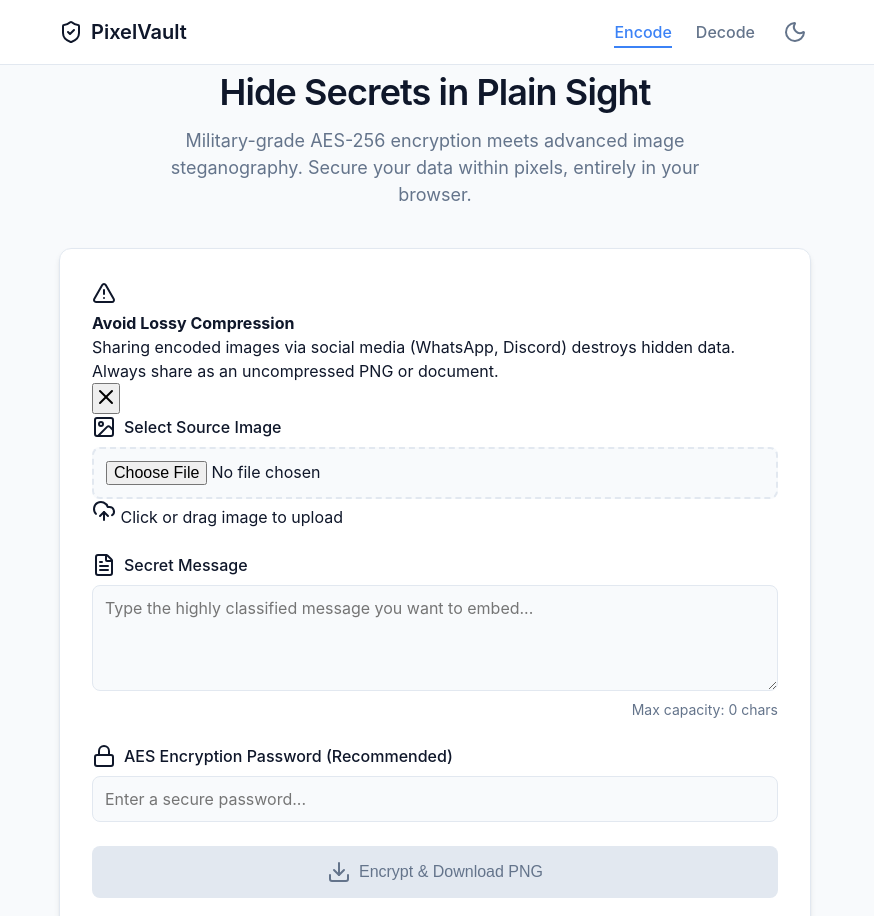
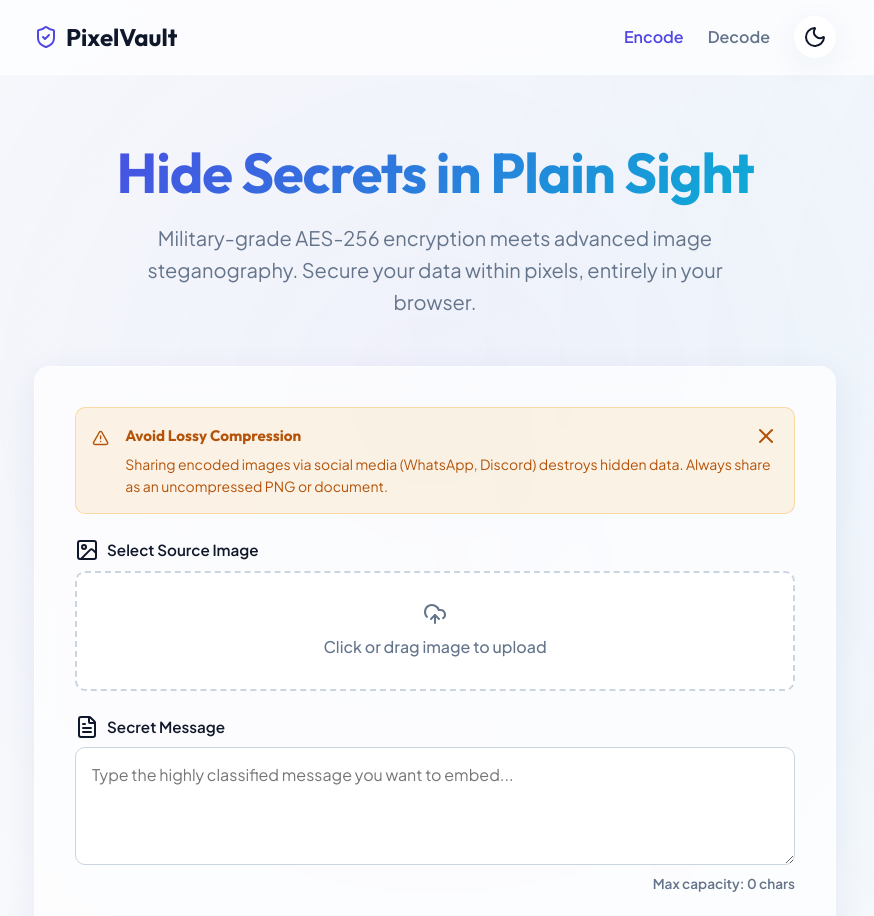
Before and after one commit to kdippan/pixelvault-steganography, a plain HTML site: page index.html in a window 1280 px wide. Shown: the top 916 px of the page, without its empty margins (205-1079 px from the left). Drawn offline with nearby package versions, Linux system fonts and the light colour scheme.

Commit message:
Refactor CSS variables and component styles
Updated CSS variables for theming and improved styles for various components.

```diff
--- a/assets/css/style.css
+++ b/assets/css/style.css
@@ -1,455 +1,244 @@
+/* ==========================================================================
+   Modern Variables & Theming
+   ========================================================================== */
 :root {
-    --primary-color: #0f172a;
-    --primary-hover: #1e293b;
-    --accent-color: #3b82f6;
-    --accent-hover: #2563eb;
-    --bg-color: #f8fafc;
-    --surface-color: #ffffff;
+    --primary-bg: #f8fafc;
+    --glass-bg: rgba(255, 255, 255, 0.7);
+    --glass-border: rgba(255, 255, 255, 0.5);
     --text-main: #0f172a;
     --text-muted: #64748b;
-    --border-color: #e2e8f0;
-    --radius-md: 8px;
-    --radius-lg: 12px;
-    --shadow-sm: 0 1px 2px 0 rgb(0 0 0 / 0.05);
-    --shadow-md: 0 4px 6px -1px rgb(0 0 0 / 0.1), 0 2px 4px -2px rgb(0 0 0 / 0.1);
-    --shadow-lg: 0 10px 15px -3px rgb(0 0 0 / 0.1), 0 4px 6px -4px rgb(0 0 0 / 0.1);
+    --accent-color: #4f46e5;
+    --accent-hover: #4338ca;
+    --gradient-brand: linear-gradient(135deg, #4f46e5 0%, #06b6d4 100%);
+    --input-bg: #ffffff;
+    --input-border: #cbd5e1;
+    --shadow-glass: 0 8px 32px 0 rgba(31, 38, 135, 0.07);
+    --radius-lg: 16px;
+    --radius-md: 10px;
     --transition: all 0.3s cubic-bezier(0.4, 0, 0.2, 1);
 }
 
 [data-theme="dark"] {
-    --primary-color: #f8fafc;
-    --primary-hover: #e2e8f0;
-    --bg-color: #0f172a;
-    --surface-color: #1e293b;
+    --primary-bg: #0f172a;
+    --glass-bg: rgba(30, 41, 59, 0.7);
+    --glass-border: rgba(255, 255, 255, 0.05);
     --text-main: #f8fafc;
     --text-muted: #94a3b8;
-    --border-color: #334155;
-    --shadow-md: 0 4px 6px -1px rgb(0 0 0 / 0.3), 0 2px 4px -2px rgb(0 0 0 / 0.3);
-    --shadow-lg: 0 10px 15px -3px rgb(0 0 0 / 0.4), 0 4px 6px -4px rgb(0 0 0 / 0.4);
+    --accent-color: #6366f1;
+    --accent-hover: #4f46e5;
+    --gradient-brand: linear-gradient(135deg, #6366f1 0%, #0ea5e9 100%);
+    --input-bg: rgba(15, 23, 42, 0.6);
+    --input-border: #334155;
+    --shadow-glass: 0 8px 32px 0 rgba(0, 0, 0, 0.3);
 }
 
-@media (prefers-color-scheme: dark) {
-    :root:not([data-theme="light"]) {
-        --primary-color: #f8fafc;
-        --primary-hover: #e2e8f0;
-        --bg-color: #0f172a;
-        --surface-color: #1e293b;
-        --text-main: #f8fafc;
-        --text-muted: #94a3b8;
-        --border-color: #334155;
-        --shadow-md: 0 4px 6px -1px rgb(0 0 0 / 0.3), 0 2px 4px -2px rgb(0 0 0 / 0.3);
-        --shadow-lg: 0 10px 15px -3px rgb(0 0 0 / 0.4), 0 4px 6px -4px rgb(0 0 0 / 0.4);
-    }
+/* ==========================================================================
+   Global Reset & Typography
+   ========================================================================== */
+* { margin: 0; padding: 0; box-sizing: border-box; }
+
+body {
+    font-family: 'Plus Jakarta Sans', sans-serif;
+    background-color: var(--primary-bg);
+    color: var(--text-main);
+    line-height: 1.6;
+    min-height: 100vh;
+    display: flex;
+    flex-direction: column;
+    overflow-x: hidden;
+    position: relative;
+    transition: background-color 0.4s ease;
 }
 
-@keyframes slideUpFade {
-    0% { opacity: 0; transform: translateY(20px); }
-    100% { opacity: 1; transform: translateY(0); }
-}
-
-* {
-    margin: 0;
-    padding: 0;
-    box-sizing: border-box;
-}
-
-body {
-    font-family: 'Inter', sans-serif;
-    background-color: var(--bg-color);
-    color: var(--text-main);
-    line-height: 1.5;
-    display: flex;
-    flex-direction: column;
-    min-height: 100vh;
-    transition: background-color 0.3s ease, color 0.3s ease;
+h1, h2, h3, .brand {
+    font-family: 'Outfit', sans-serif;
 }
 
 .container {
     width: 100%;
-    max-width: 800px;
+    max-width: 850px;
     margin: 0 auto;
     padding: 0 1.5rem;
+    position: relative;
+    z-index: 2;
 }
 
-.navbar {
-    background-color: var(--surface-color);
-    border-bottom: 1px solid var(--border-color);
-    padding: 1rem 0;
-    position: sticky;
-    top: 0;
-    z-index: 10;
-    transition: background-color 0.3s ease, border-color 0.3s ease;
+/* ==========================================================================
+   Ambient Animated Background
+   ========================================================================== */
+.ambient-background {
+    position: fixed;
+    top: -50%; left: -50%; width: 200%; height: 200%;
+    background: radial-gradient(circle at 50% 50%, rgba(79, 70, 229, 0.05) 0%, transparent 50%),
+                radial-gradient(circle at 80% 20%, rgba(6, 182, 212, 0.05) 0%, transparent 40%);
+    z-index: 0;
+    pointer-events: none;
+    animation: rotateAmbient 60s linear infinite;
+}
+[data-theme="dark"] .ambient-background {
+    background: radial-gradient(circle at 50% 50%, rgba(99, 102, 241, 0.1) 0%, transparent 50%),
+                radial-gradient(circle at 80% 20%, rgba(14, 165, 233, 0.08) 0%, transparent 40%);
+}
+@keyframes rotateAmbient { 100% { transform: rotate(360deg); } }
+
+/* ==========================================================================
+   Glassmorphism Utilities
+   ========================================================================== */
+.glass-panel {
+    background: var(--glass-bg);
+    backdrop-filter: blur(12px);
+    -webkit-backdrop-filter: blur(12px);
+    border: 1px solid var(--glass-border);
+    border-radius: var(--radius-lg);
+    box-shadow: var(--shadow-glass);
 }
 
-.nav-container {
-    display: flex;
-    justify-content: space-between;
-    align-items: center;
+/* ==========================================================================
+   Navigation
+   ========================================================================== */
+.navbar {
+    position: sticky; top: 0; z-index: 50;
+    padding: 1rem 0;
+    background: var(--glass-bg);
+    backdrop-filter: blur(16px);
+    border-bottom: 1px solid var(--glass-border);
+}
+.nav-container { display: flex; justify-content: space-between; align-items: center; }
+.brand {
+    display: flex; align-items: center; gap: 0.5rem;
+    font-weight: 700; font-size: 1.5rem;
+    color: var(--text-main); text-decoration: none;
+}
+.brand-icon { color: var(--accent-color); }
+.nav-links { display: flex; align-items: center; gap: 1.5rem; }
+.nav-links a {
+    text-decoration: none; color: var(--text-muted); font-weight: 600;
+    transition: var(--transition);
+}
+.nav-links a:hover, .nav-links a.active { color: var(--accent-color); }
+.theme-btn {
+    background: none; border: none; color: var(--text-main);
+    cursor: pointer; display: flex; align-items: center;
+    padding: 0.5rem; border-radius: 50%; background: var(--input-bg);
+    box-shadow: var(--shadow-glass); border: 1px solid var(--glass-border);
+    transition: var(--transition);
+}
+.theme-btn:hover { transform: scale(1.1); color: var(--accent-color); }
+
+/* ==========================================================================
+   Hero Section
+   ========================================================================== */
+.page-header { text-align: center; margin: 4rem 0 3rem; }
+.gradient-text {
+    background: var(--gradient-brand);
+    -webkit-background-clip: text;
+    -webkit-text-fill-color: transparent;
+    font-size: 3.5rem; font-weight: 700; line-height: 1.2;
+    margin-bottom: 1rem; letter-spacing: -1px;
+}
+.page-header p {
+    color: var(--text-muted); font-size: 1.25rem; max-width: 600px; margin: 0 auto;
 }
 
-.brand {
-    display: flex;
-    align-items: center;
-    gap: 0.5rem;
-    font-weight: 600;
-    font-size: 1.25rem;
-    color: var(--primary-color);
-    text-decoration: none;
-    transition: var(--transition);
+/* ==========================================================================
+   Tool Section (Inputs, Uploads)
+   ========================================================================== */
+.tool-section { padding: 2.5rem; margin-bottom: 4rem; }
+.input-group { margin-bottom: 1.5rem; display: flex; flex-direction: column; gap: 0.5rem; }
+.input-group label {
+    font-weight: 600; display: flex; align-items: center; gap: 0.5rem;
+    color: var(--text-main); font-size: 0.95rem;
+}
+.input-group label i { width: 18px; height: 18px; color: var(--accent-color); }
+
+/* Custom File Upload Styling */
+.file-upload-wrapper { position: relative; width: 100%; height: 120px; }
+.file-upload-wrapper input[type="file"] {
+    position: absolute; width: 100%; height: 100%; opacity: 0; cursor: pointer; z-index: 2;
+}
+.file-upload-visual {
+    position: absolute; top: 0; left: 0; width: 100%; height: 100%;
+    border: 2px dashed var(--input-border); border-radius: var(--radius-md);
+    display: flex; flex-direction: column; justify-content: center; align-items: center;
+    background: var(--input-bg); color: var(--text-muted); transition: var(--transition);
+    z-index: 1; gap: 0.5rem; font-weight: 500;
+}
+.file-upload-wrapper:hover .file-upload-visual {
+    border-color: var(--accent-color); background: rgba(99, 102, 241, 0.05); color: var(--accent-color);
 }
 
-.brand:hover {
-    transform: scale(1.02);
+textarea, input[type="password"] {
+    width: 100%; padding: 1rem; border-radius: var(--radius-md);
+    background: var(--input-bg); border: 1px solid var(--input-border);
+    color: var(--text-main); font-family: 'Plus Jakarta Sans', sans-serif;
+    font-size: 1rem; transition: var(--transition); outline: none;
 }
-
-.nav-links {
-    display: flex;
-    align-items: center;
-    gap: 1.5rem;
-}
-
-.nav-links a {
-    text-decoration: none;
-    color: var(--text-muted);
-    font-weight: 500;
-    transition: var(--transition);
-    position: relative;
-}
-
-.nav-links a::after {
-    content: '';
-    position: absolute;
-    width: 0;
-    height: 2px;
-    bottom: -4px;
-    left: 0;
-    background-color: var(--accent-color);
-    transition: var(--transition);
-}
-
-.nav-links a:hover::after,
-.nav-links a.active::after {
-    width: 100%;
-}
-
-.nav-links a:hover,
-.nav-links a.active {
-    color: var(--accent-color);
-}
-
-.theme-btn {
-    background: none;
-    border: none;
-    color: var(--text-muted);
-    cursor: pointer;
-    padding: 0.25rem;
-    display: flex;
-    align-items: center;
-    justify-content: center;
-    transition: var(--transition);
-    outline: none;
-}
-
-.theme-btn:hover {
-    color: var(--accent-color);
-}
-
-main {
-    flex: 1;
-    padding: 3rem 1.5rem;
-}
-
-.page-header {
-    text-align: center;
-    margin-bottom: 2.5rem;
-    animation: slideUpFade 0.6s ease-out forwards;
-}
-
-.page-header h1 {
-    font-size: 2.25rem;
-    font-weight: 600;
-    margin-bottom: 0.5rem;
-    letter-spacing: -0.025em;
-    color: var(--primary-color);
-}
-
-.page-header p {
-    color: var(--text-muted);
-    font-size: 1.125rem;
-    max-width: 600px;
-    margin: 0 auto;
-}
-
-.card {
-    background-color: var(--surface-color);
-    border-radius: var(--radius-lg);
-    box-shadow: var(--shadow-md);
-    padding: 2rem;
-    border: 1px solid var(--border-color);
-    animation: slideUpFade 0.8s ease-out forwards;
-    transition: var(--transition);
-}
-
-.card:hover {
-    box-shadow: var(--shadow-lg);
-}
-
-.input-group {
-    display: flex;
-    flex-direction: column;
-    gap: 0.5rem;
-    margin-bottom: 1.5rem;
-}
-
-.input-group label {
-    font-weight: 500;
-    display: flex;
-    align-items: center;
-    gap: 0.5rem;
-    color: var(--text-main);
-}
-
-input[type="file"], textarea, input[type="password"] {
-    display: block;
-    width: 100%;
-    padding: 0.75rem;
-    border-radius: var(--radius-md);
-    transition: var(--transition);
-    background-color: var(--bg-color);
-    color: var(--text-main);
-    font-family: inherit;
-    font-size: 1rem;
-    border: 1px solid var(--border-color);
-}
-
-input[type="file"] {
-    border: 2px dashed var(--border-color);
-    cursor: pointer;
-}
-
-input[type="file"]:hover {
-    border-color: var(--accent-color);
-    background-color: var(--surface-color);
-}
-
-textarea {
-    resize: vertical;
-}
-
 textarea:focus, input[type="password"]:focus {
-    outline: none;
-    border-color: var(--accent-color);
-    box-shadow: 0 0 0 3px rgba(59, 130, 246, 0.1);
-    background-color: var(--surface-color);
-}
-
-.capacity-indicator {
-    font-size: 0.875rem;
-    color: var(--text-muted);
-    text-align: right;
-    transition: color 0.3s ease;
+    border-color: var(--accent-color); box-shadow: 0 0 0 4px rgba(99, 102, 241, 0.1);
 }
 
 .image-preview-container {
-    width: 100%;
-    max-height: 400px;
-    overflow: hidden;
-    border-radius: var(--radius-md);
-    margin-bottom: 1.5rem;
-    display: none;
-    background-color: var(--bg-color);
-    border: 1px solid var(--border-color);
-    justify-content: center;
-    align-items: center;
-    animation: slideUpFade 0.5s ease-out forwards;
+    width: 100%; max-height: 400px; border-radius: var(--radius-md); margin-bottom: 1.5rem;
+    display: none; background: #000; justify-content: center; align-items: center;
+    overflow: hidden; border: 1px solid var(--glass-border);
 }
+canvas { max-width: 100%; max-height: 400px; object-fit: contain; }
 
-canvas {
-    max-width: 100%;
-    max-height: 400px;
-    object-fit: contain;
-    transition: var(--transition);
+.capacity-indicator { font-size: 0.85rem; color: var(--text-muted); text-align: right; font-weight: 600;}
+
+/* Glow Button */
+.btn-primary {
+    display: flex; align-items: center; justify-content: center; gap: 0.75rem;
+    width: 100%; padding: 1rem 1.5rem; font-size: 1.1rem; font-weight: 600; font-family: 'Outfit', sans-serif;
+    color: white; background: var(--gradient-brand); border: none; border-radius: var(--radius-md);
+    cursor: pointer; transition: var(--transition); margin-top: 1rem; position: relative; overflow: hidden;
 }
+.btn-primary:hover:not(:disabled) { transform: translateY(-2px); box-shadow: 0 10px 20px -10px var(--accent-color); }
+.btn-primary:disabled { background: var(--input-border); color: var(--text-muted); cursor: not-allowed; }
 
-.btn-primary {
-    display: flex;
-    align-items: center;
-    justify-content: center;
-    gap: 0.5rem;
-    width: 100%;
-    background-color: var(--accent-color);
-    color: white;
-    border: none;
-    padding: 0.875rem 1.5rem;
-    font-size: 1rem;
-    font-weight: 500;
-    border-radius: var(--radius-md);
-    cursor: pointer;
-    transition: var(--transition);
-    transform: translateY(0);
+/* Alert Box */
+.alert-box {
+    display: flex; align-items: flex-start; gap: 1rem; padding: 1rem; border-radius: var(--radius-md);
+    margin-bottom: 1.5rem; position: relative;
 }
+.warning-alert { background: rgba(245, 158, 11, 0.1); border: 1px solid rgba(245, 158, 11, 0.3); color: #b45309; }
+[data-theme="dark"] .warning-alert { color: #fcd34d; }
+.alert-icon { margin-top: 2px; }
+.alert-content strong { display: block; font-size: 0.95rem; margin-bottom: 0.25rem; font-family: 'Outfit', sans-serif;}
+.alert-content p { font-size: 0.875rem; }
+.alert-close { position: absolute; top: 1rem; right: 1rem; background: none; border: none; color: inherit; cursor: pointer; }
 
-.btn-primary:hover:not(:disabled) {
-    background-color: var(--accent-hover);
-    transform: translateY(-2px);
-    box-shadow: 0 4px 12px rgba(59, 130, 246, 0.3);
+/* ==========================================================================
+   SEO Content & Developer Grid
+   ========================================================================== */
+.section-title { text-align: center; font-size: 2rem; margin-bottom: 2rem; color: var(--text-main); }
+.content-grid { display: grid; grid-template-columns: repeat(auto-fit, minmax(250px, 1fr)); gap: 1.5rem; margin-bottom: 4rem; }
+.content-card { padding: 2rem; border-radius: var(--radius-lg); text-align: left; transition: transform 0.3s ease;}
+.content-card:hover { transform: translateY(-5px); }
+.card-icon-wrapper {
+    width: 50px; height: 50px; border-radius: 12px; background: rgba(99, 102, 241, 0.1);
+    display: flex; justify-content: center; align-items: center; margin-bottom: 1.25rem; color: var(--accent-color);
 }
+.content-card h3 { font-size: 1.25rem; margin-bottom: 0.75rem; }
+.content-card p { color: var(--text-muted); font-size: 0.95rem; }
 
-.btn-primary:active:not(:disabled) {
-    transform: translateY(0);
+.developer-profile { text-align: center; padding: 3rem 2rem; margin-bottom: 4rem; }
+.dev-avatar { width: 80px; height: 80px; border-radius: 50%; margin-bottom: 1rem; border: 3px solid var(--accent-color); padding: 3px;}
+.developer-profile h2 { font-size: 1.5rem; margin-bottom: 0.5rem; }
+.developer-profile p { color: var(--text-muted); max-width: 600px; margin: 0 auto 1.5rem; }
+.dev-links { display: flex; justify-content: center; flex-wrap: wrap; gap: 1rem; }
+.dev-links a {
+    display: flex; align-items: center; gap: 0.5rem; padding: 0.6rem 1.2rem; border-radius: 30px;
+    background: var(--input-bg); border: 1px solid var(--input-border); color: var(--text-main);
+    text-decoration: none; font-weight: 600; font-size: 0.9rem; transition: var(--transition);
 }
+.dev-links a i { width: 16px; height: 16px; }
+.dev-links a:hover { background: var(--gradient-brand); color: white; border-color: transparent; }
 
-.btn-primary:disabled {
-    background-color: var(--border-color);
-    color: var(--text-muted);
-    cursor: not-allowed;
-    transform: none;
-    box-shadow: none;
+.site-footer { text-align: center; padding: 2rem 0; border-top: 1px solid var(--glass-border); color: var(--text-muted); font-size: 0.9rem; margin-top: auto;}
+
+/* Media Queries */
+@media (max-width: 640px) {
+    .gradient-text { font-size: 2.5rem; }
+    .tool-section { padding: 1.5rem; }
 }
-
-.seo-content {
-    margin: 4rem 0;
-    animation: slideUpFade 1s ease-out forwards;
-}
-
-.content-grid {
-    display: grid;
-    grid-template-columns: repeat(auto-fit, minmax(240px, 1fr));
-    gap: 1.5rem;
-}
-
-.content-card {
-    background-color: var(--surface-color);
-    padding: 1.5rem;
-    border-radius: var(--radius-lg);
-    border: 1px solid var(--border-color);
-    transition: var(--transition);
-}
-
-.content-card:hover {
-    border-color: var(--accent-color);
-    box-shadow: var(--shadow-md);
-}
-
-.content-card h3 {
-    font-size: 1.125rem;
-    margin-bottom: 0.75rem;
-    color: var(--primary-color);
-}
-
-.content-card p {
-    color: var(--text-muted);
-    font-size: 0.95rem;
-}
-
-.faq-section {
-    margin-bottom: 3rem;
-}
-
-.faq-section h2 {
-    margin-bottom: 1.5rem;
-    text-align: center;
-    color: var(--primary-color);
-}
-
-.faq-item {
-    margin-bottom: 1.25rem;
-    padding-bottom: 1.25rem;
-    border-bottom: 1px solid var(--border-color);
-}
-
-.faq-item:last-child {
-    border-bottom: none;
-    margin-bottom: 0;
-    padding-bottom: 0;
-}
-
-.faq-item h4 {
-    color: var(--primary-color);
-    margin-bottom: 0.5rem;
-    font-size: 1.1rem;
-}
-
-.faq-item p {
-    color: var(--text-muted);
-    font-size: 0.95rem;
-}
-
-.developer-profile {
-    text-align: center;
-    margin-bottom: 3rem;
-}
-
-.developer-profile h2 {
-    margin-bottom: 1rem;
-    font-size: 1.5rem;
-    color: var(--primary-color);
-}
-
-.developer-profile p {
-    color: var(--text-muted);
-    max-width: 650px;
-    margin: 0 auto 1.5rem auto;
-}
-
-.dev-links {
-    display: flex;
-    flex-wrap: wrap;
-    justify-content: center;
-    gap: 1.25rem;
-}
-
-.dev-links a {
-    display: flex;
-    align-items: center;
-    gap: 0.5rem;
-    color: var(--accent-color);
-    text-decoration: none;
-    font-weight: 500;
-    padding: 0.5rem 1rem;
-    background-color: var(--bg-color);
-    border-radius: var(--radius-md);
-    border: 1px solid var(--border-color);
-    transition: var(--transition);
-}
-
-.dev-links a:hover {
-    border-color: var(--accent-color);
-    background-color: rgba(59, 130, 246, 0.05);
-}
-
-.support-section {
-    margin-top: 2rem;
-    padding-top: 1.5rem;
-    border-top: 1px dashed var(--border-color);
-    text-align: center;
-}
-
-.site-footer {
-    padding: 2rem 0;
-    text-align: center;
-    border-top: 1px solid var(--border-color);
-    margin-top: auto;
-    background-color: var(--surface-color);
-}
-
-.site-footer p {
-    color: var(--text-muted);
-    font-size: 0.875rem;
-    margin-bottom: 0.5rem;
-}
-
-@media (max-width: 640px) {
-    .card {
-        padding: 1.5rem;
-    }
-
-    .page-header h1 {
-        font-size: 1.875rem;
-    }
-
-    .dev-links {
-        flex-direction: column;
-        gap: 0.75rem;
-    }
-}
```
